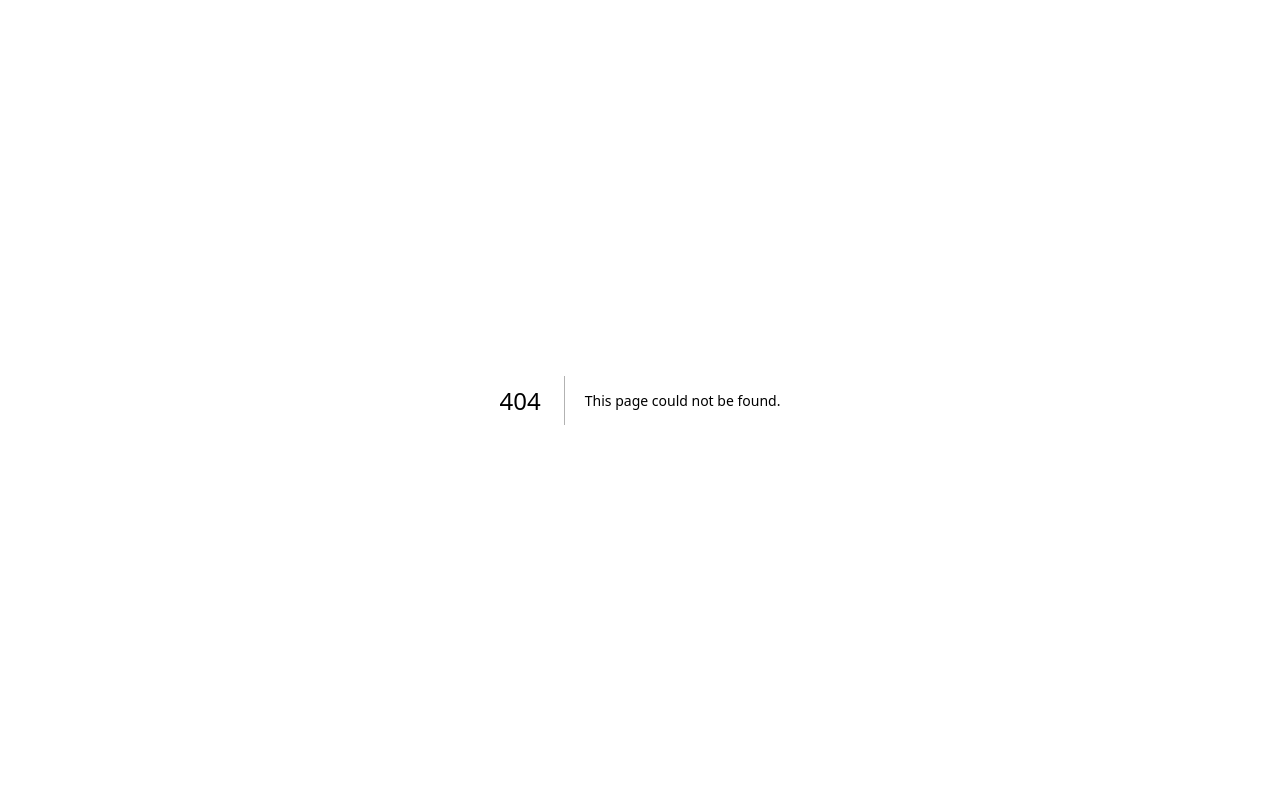
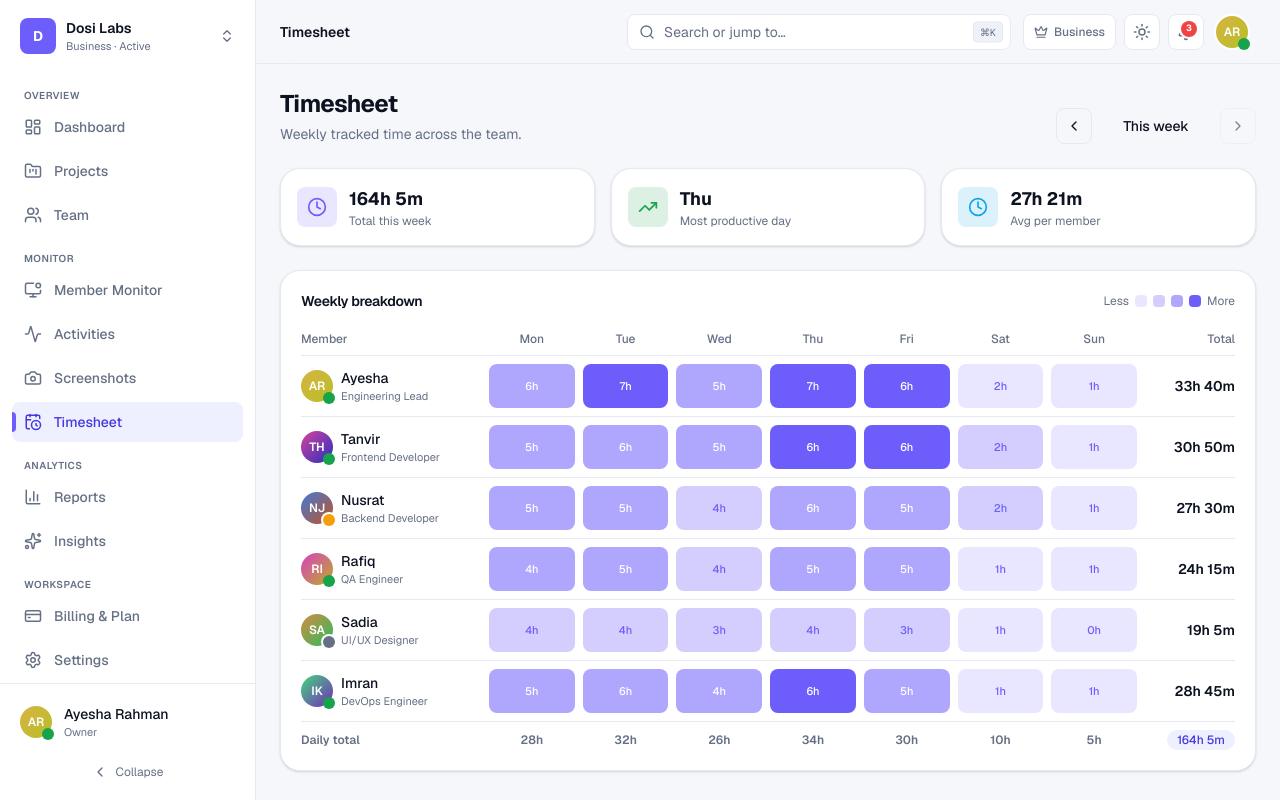
Before and after one commit to DosiBridge/Dosi-Tracker, a Next.js app in the folder frontend/: page /timesheet in a window 1280 px wide. Before the commit this address had no page. Built offline with nearby package versions, Linux system fonts and the light colour scheme.

Commit message:
Add the timesheet page
A week grid with a cell per person per day, shaded by hours worked, so it is
obvious at a glance who was light or heavy that week. Steps forward and back a
week at a time.

```diff
--- /dev/null
+++ b/frontend/src/app/(dashboard)/timesheet/page.tsx
@@ -0,0 +1,167 @@
+"use client";
+
+import { useState } from "react";
+import { ChevronLeft, ChevronRight, Clock, TrendingUp } from "lucide-react";
+import { Card, CardContent, CardHeader, CardTitle } from "@/components/ui/card";
+import { Button } from "@/components/ui/button";
+import { Avatar } from "@/components/ui/avatar";
+import { Badge } from "@/components/ui/badge";
+import { users } from "@/lib/tenant-data";
+import { cn, formatDuration } from "@/lib/utils";
+
+const days = ["Mon", "Tue", "Wed", "Thu", "Fri", "Sat", "Sun"];
+const trackingUsers = users.filter((u) => u.role === "worker" || u.role === "owner");
+
+// Deterministic weekly matrix (minutes) derived from each user's baseline.
+function minutesFor(userIndex: number, dayIndex: number): number {
+  const base = trackingUsers[userIndex].trackedToday;
+  const weekdayFactor = [0.95, 1.05, 0.85, 1.1, 1.0, 0.35, 0.15][dayIndex];
+  const wobble = ((userIndex * 7 + dayIndex * 13) % 5) * 12 - 24;
+  return Math.max(0, Math.round((base * weekdayFactor + wobble) / 5) * 5);
+}
+
+function cellTone(minutes: number): string {
+  if (minutes === 0) return "bg-muted/40 text-muted-foreground/40";
+  if (minutes < 120) return "bg-primary/15 text-primary";
+  if (minutes < 240) return "bg-primary/30 text-primary";
+  if (minutes < 360) return "bg-primary/55 text-white";
+  return "bg-primary text-primary-foreground";
+}
+
+export default function TimesheetPage() {
+  const [weekOffset, setWeekOffset] = useState(0);
+
+  const matrix = trackingUsers.map((_, ui) => days.map((_, di) => minutesFor(ui, di)));
+  const dayTotals = days.map((_, di) => matrix.reduce((s, row) => s + row[di], 0));
+  const grandTotal = dayTotals.reduce((s, v) => s + v, 0);
+  const busiestDay = days[dayTotals.indexOf(Math.max(...dayTotals))];
+
+  return (
+    <div className="space-y-6">
+      <div className="flex flex-wrap items-end justify-between gap-4">
+        <div>
+          <h1 className="text-2xl font-bold tracking-tight">Timesheet</h1>
+          <p className="mt-1 text-sm text-muted-foreground">Weekly tracked time across the team.</p>
+        </div>
+        <div className="flex items-center gap-2">
+          <Button variant="outline" size="icon" onClick={() => setWeekOffset((w) => w - 1)}>
+            <ChevronLeft className="h-4 w-4" />
+          </Button>
+          <span className="min-w-28 text-center text-sm font-medium">
+            {weekOffset === 0 ? "This week" : weekOffset === -1 ? "Last week" : `${Math.abs(weekOffset)} weeks ago`}
+          </span>
+          <Button
+            variant="outline"
+            size="icon"
+            onClick={() => setWeekOffset((w) => Math.min(0, w + 1))}
+            disabled={weekOffset === 0}
+          >
+            <ChevronRight className="h-4 w-4" />
+          </Button>
+        </div>
+      </div>
+
+      {/* Summary */}
+      <div className="grid grid-cols-1 gap-4 sm:grid-cols-3">
+        <Card className="p-4">
+          <div className="flex items-center gap-3">
+            <div className="flex h-10 w-10 items-center justify-center rounded-lg bg-primary/15 text-primary">
+              <Clock className="h-5 w-5" />
+            </div>
+            <div>
+              <div className="text-lg font-bold">{formatDuration(grandTotal)}</div>
+              <div className="text-xs text-muted-foreground">Total this week</div>
+            </div>
+          </div>
+        </Card>
+        <Card className="p-4">
+          <div className="flex items-center gap-3">
+            <div className="flex h-10 w-10 items-center justify-center rounded-lg bg-success/15 text-success">
+              <TrendingUp className="h-5 w-5" />
+            </div>
+            <div>
+              <div className="text-lg font-bold">{busiestDay}</div>
+              <div className="text-xs text-muted-foreground">Most productive day</div>
+            </div>
+          </div>
+        </Card>
+        <Card className="p-4">
+          <div className="flex items-center gap-3">
+            <div className="flex h-10 w-10 items-center justify-center rounded-lg bg-info/15 text-info">
+              <Clock className="h-5 w-5" />
+            </div>
+            <div>
+              <div className="text-lg font-bold">{formatDuration(Math.round(grandTotal / trackingUsers.length))}</div>
+              <div className="text-xs text-muted-foreground">Avg per member</div>
+            </div>
+          </div>
+        </Card>
+      </div>
+
+      {/* Heatmap grid */}
+      <Card>
+        <CardHeader>
+          <CardTitle>Weekly breakdown</CardTitle>
+          <div className="flex items-center gap-1.5 text-xs text-muted-foreground">
+            <span>Less</span>
+            <span className="h-3 w-3 rounded bg-primary/15" />
+            <span className="h-3 w-3 rounded bg-primary/30" />
+            <span className="h-3 w-3 rounded bg-primary/55" />
+            <span className="h-3 w-3 rounded bg-primary" />
+            <span>More</span>
+          </div>
+        </CardHeader>
+        <CardContent className="overflow-x-auto">
+          <div className="min-w-[640px]">
+            {/* Header row */}
+            <div className="grid grid-cols-[180px_repeat(7,1fr)_90px] gap-2 border-b border-border pb-2 text-xs font-medium text-muted-foreground">
+              <div>Member</div>
+              {days.map((d) => (
+                <div key={d} className="text-center">{d}</div>
+              ))}
+              <div className="text-right">Total</div>
+            </div>
+
+            {/* Member rows */}
+            {trackingUsers.map((u, ui) => {
+              const rowTotal = matrix[ui].reduce((s, v) => s + v, 0);
+              return (
+                <div key={u.id} className="grid grid-cols-[180px_repeat(7,1fr)_90px] items-center gap-2 border-b border-border py-2 last:border-0">
+                  <div className="flex items-center gap-2">
+                    <Avatar name={u.name} size="sm" status={u.status} />
+                    <div className="min-w-0">
+                      <div className="truncate text-sm font-medium">{u.name.split(" ")[0]}</div>
+                      <div className="truncate text-[11px] text-muted-foreground">{u.designation}</div>
+                    </div>
+                  </div>
+                  {matrix[ui].map((m, di) => (
+                    <div
+                      key={di}
+                      className={cn(
+                        "flex h-11 items-center justify-center rounded-lg text-[11px] font-medium transition-transform hover:scale-105",
+                        cellTone(m)
+                      )}
+                      title={`${u.name} · ${days[di]} · ${formatDuration(m)}`}
+                    >
+                      {m > 0 ? `${Math.round(m / 60)}h` : "–"}
+                    </div>
+                  ))}
+                  <div className="text-right text-sm font-semibold">{formatDuration(rowTotal)}</div>
+                </div>
+              );
+            })}
+
+            {/* Totals row */}
+            <div className="grid grid-cols-[180px_repeat(7,1fr)_90px] items-center gap-2 pt-2 text-xs font-semibold">
+              <div className="text-muted-foreground">Daily total</div>
+              {dayTotals.map((t, i) => (
+                <div key={i} className="text-center text-muted-foreground">{Math.round(t / 60)}h</div>
+              ))}
+              <div className="text-right"><Badge tone="primary">{formatDuration(grandTotal)}</Badge></div>
+            </div>
+          </div>
+        </CardContent>
+      </Card>
+    </div>
+  );
+}
```
